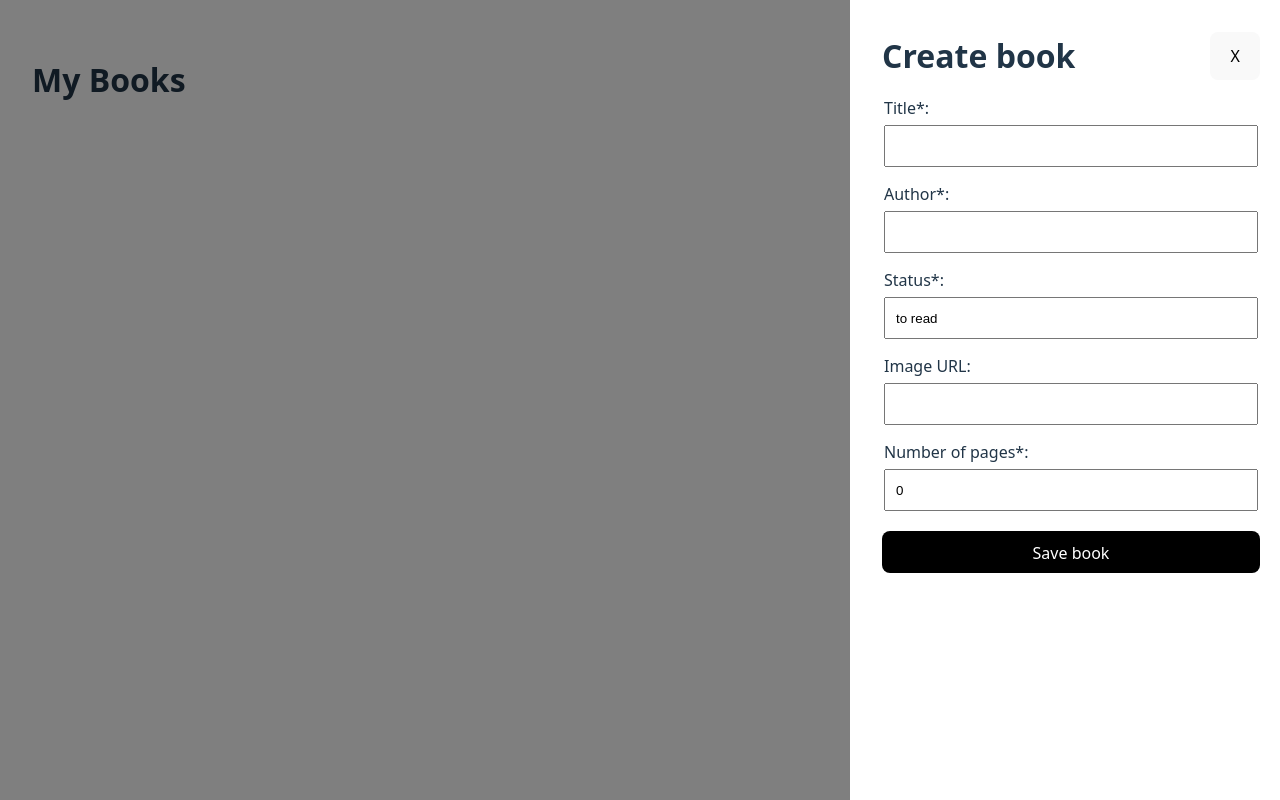
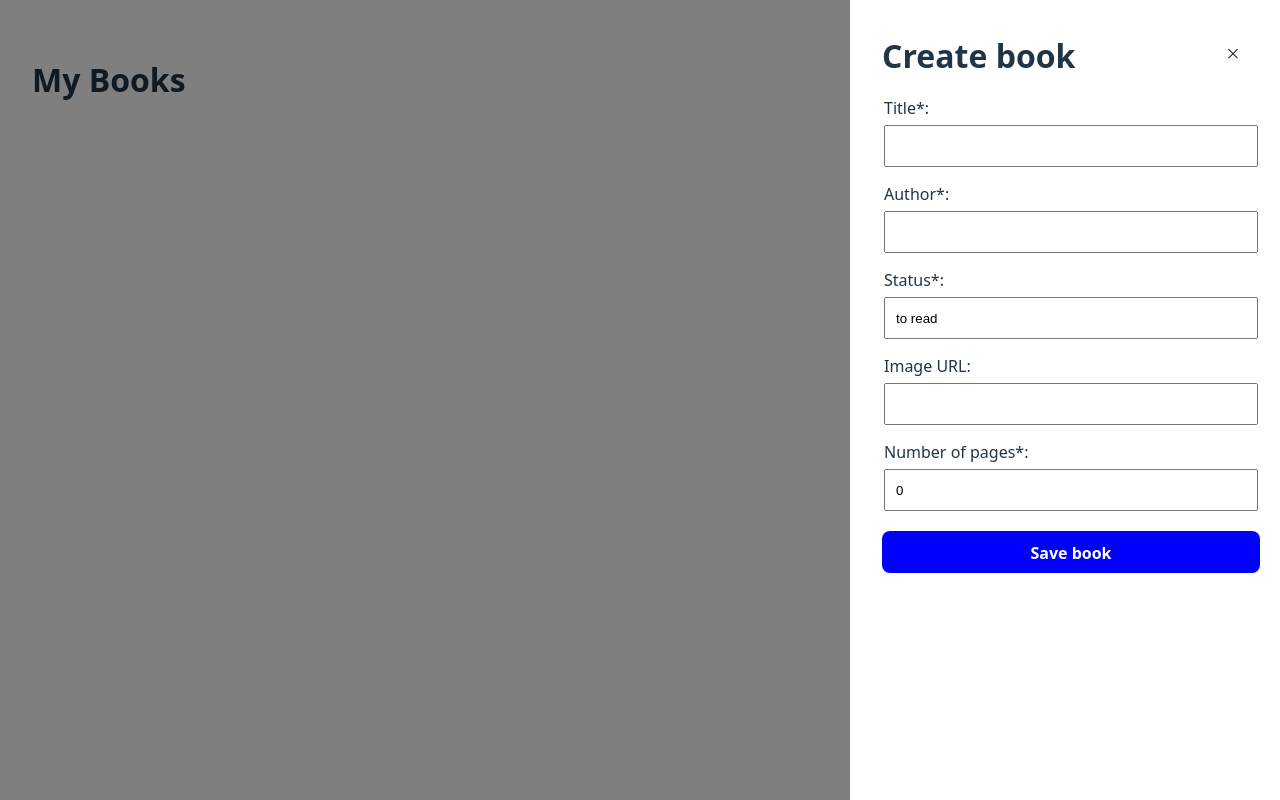
Before and after one commit to MichaelJSwain/book-tracker, a React (Vite) app: page / in a window 1280 px wide. Both pictures are taken after a click on the button "Add book". Built offline with nearby package versions, Linux system fonts and the light colour scheme.

Commit message:
create button component

```diff
--- a/src/components/BookCard/BookCard.tsx
+++ b/src/components/BookCard/BookCard.tsx
@@ -10,6 +10,7 @@ import { deleteBook, updateBook } from "../../utils/intro"
 import { UIDrawer } from "../UIDrawer/UIDrawer"
 import { BookForm } from "../BookForm/BookForm"
 import { createPortal } from "react-dom"
+import { Button } from "../Button/Button"
 
 const portalElem = document.getElementById('portal') as HTMLElement;
 
@@ -52,7 +53,7 @@ export const BookCard = ({ book, onDelete, onUpdate }: BookCardProps) => {
                     <StatusLabel status={book.status}></StatusLabel>
                     <ClickAwayListener onClickAway={() => setIsShowingTooltip(false)}>
                         <TooltipGroup>
-                            <button onClick={() => setIsShowingTooltip(!isShowingTooltip)}>...</button>
+                            <Button onClick={() => setIsShowingTooltip(!isShowingTooltip)} variant="ghost" type="button">...</Button>
                             {
                                 isShowingTooltip &&
                                 <Tooltip>
--- a/src/components/BookForm/BookForm.css
+++ b/src/components/BookForm/BookForm.css
@@ -18,11 +18,3 @@ input {
     padding: 10px;
     box-sizing: border-box
 }
-
-.form-button {
-    width: 100%;
-    background: black;
-    margin-top: 20px;
-    color: white;
-    height: 42px;
-}
--- a/src/components/BookForm/BookForm.tsx
+++ b/src/components/BookForm/BookForm.tsx
@@ -2,6 +2,7 @@ import { useState } from "react";
 import type { FormData, ResponseObject, Book, ReadingStatus } from "../../types";
 import { createBook, updateBook } from "../../utils/intro";
 import "./BookForm.css"
+import { Button } from "../Button/Button";
 
 type BookFormAction = "create" | "update"
 
@@ -88,7 +89,7 @@ export const BookForm = ({ action, submitFunc, initialValues = defaultValues, bo
                         <label htmlFor="number_of_pages">Number of pages*:</label>
                         <input type="text" id="number_of_pages" name="number_of_pages" onChange={handleChange} value={formData.number_of_pages}></input>
                     </fieldset>
-                    <button data-testId="save-book-button" type="submit" className="form-button">Save book</button>
+                    <Button variant="primary" type="submit" dataTestId="save-book-button" classList="form-button">Save book</Button>
                 </form>
     )
 }
--- /dev/null
+++ b/src/components/Button/Button.css
@@ -0,0 +1,26 @@
+.button-primary {
+    background: blue;
+    color: white;
+    font-weight: bold;
+}
+
+.button-ghost {
+    background: transparent;
+}
+
+.button-primary,
+.button-ghost:hover {
+    color: white;
+    font-weight: bold;
+}
+
+.button-ghost:hover {
+    background: lightgrey;
+}
+
+.form-button {
+    width: 100%;
+    margin-top: 20px;
+    color: white;
+    height: 42px;
+}
--- /dev/null
+++ b/src/components/Button/Button.tsx
@@ -0,0 +1,16 @@
+import "./Button.css"
+
+interface ButtonProps {
+    children: React.ReactNode,
+    onClick?: () => void,
+    variant: "primary" | "secondary" | "ghost",
+    type: "button" | "submit"
+    dataTestId?: string,
+    classList?: string
+}
+
+export const Button = ({ children, onClick, variant, type, dataTestId, classList }: ButtonProps) => {
+    return (
+        <button className={classList ? `button-${variant} ${classList}` : `button-${variant}`} type={type} onClick={onClick} data-testId={dataTestId}>{children}</button>
+    )
+}
--- a/src/components/UIDrawer/UIDrawer.tsx
+++ b/src/components/UIDrawer/UIDrawer.tsx
@@ -1,7 +1,7 @@
 import { forwardRef, useEffect, useImperativeHandle, useState } from "react"
 import type { UIDrawerProps, UIDrawerHandle } from "../../types";
 import "./UIDrawer.css"
-
+import { Button } from "../Button/Button";
 
 export const UIDrawer = forwardRef<UIDrawerHandle, UIDrawerProps>(
     ({ children, closeFunc, title }, ref) => {
@@ -29,7 +29,10 @@ export const UIDrawer = forwardRef<UIDrawerHandle, UIDrawerProps>(
                 <div className="ui-drawer-panel">
                     <div className="ui-drawer-header">
                         <h1>{title}</h1>
-                        <button onClick={handleClose}>X</button>
+                        <Button onClick={handleClose} variant="ghost" type="button">
+                            <svg width="0.7857142857142857em" height="1em" viewBox="0 0 11 14" fill="none" xmlns="http://www.w3.org/2000/svg" aria-hidden="true" focusable="false"><path d="M5.25 6.14844L8.85938 2.51172L9.48828 3.14062L5.85156 6.75L9.48828 10.3867L8.85938 11.0156L5.25 7.37891L1.61328 11.0156L0.984375 10.3867L4.62109 6.75L0.984375 3.14062L1.61328 2.51172L5.25 6.14844Z" fill="#1B1D1F"></path></svg>
+                        </Button>
+
                     </div>
                     <div className="ui-drawer-body">
                         {children}
--- a/src/pages/BooklistView.tsx
+++ b/src/pages/BooklistView.tsx
@@ -14,6 +14,7 @@ import { useLoading } from "../hooks/useLoading/useLoading.ts";
 import { SearchInput } from "../components/SearchInput/SearchInput.tsx";
 import { Toolbar } from "../components/Toolbar/Toolbar.tsx";
 import { SortControls } from "../components/SortControls/SortControls.tsx";
+import { Button } from "../components/Button/Button.tsx";
 
 const portalElem = document.getElementById('portal') as HTMLElement;
 
@@ -103,7 +104,7 @@ export const BookListView = () => {
                     <h1>My Books</h1>
                 </div>
                 <div>
-                    <button onClick={() => setIsShowingForm(true)}>Add book</button>
+                     <Button onClick={() => setIsShowingForm(true)} variant="primary" type="button">Add book</Button>
                 </div>
             </div>
 
@@ -116,7 +117,7 @@ export const BookListView = () => {
                         <SortControls>
                             <ClickAwayListener onClickAway={() => setIsShowingTooltip(false)}>
                                 <TooltipGroup>
-                                    <button onClick={() => setIsShowingTooltip(!isShowingTooltip)}>Sort by: {sortOption}</button>
+                                    <Button onClick={() => setIsShowingTooltip(!isShowingTooltip)} variant="ghost" type="button">Sort by: {sortOption}</Button>
                                     {
                                         isShowingTooltip &&
                                         <Tooltip>
@@ -128,7 +129,7 @@ export const BookListView = () => {
                                     }
                                 </TooltipGroup>
                             </ClickAwayListener>
-                            <button onClick={handleSortDirection}>{sortDirection}</button>
+                            <Button onClick={handleSortDirection} variant="ghost" type="button">{sortDirection}</Button>
                         </SortControls>
                     </Toolbar>
 
@@ -145,7 +146,14 @@ export const BookListView = () => {
             )
             }
 
-            {isShowingError && <div data-testId="error-message" className="error-message"><button onClick={() => setIsShowingError(false)}>X</button><div><p>Error!</p></div></div>}
+            {isShowingError &&
+                <div data-testId="error-message" className="error-message">
+                    <Button onClick={() => setIsShowingError(false)} variant="ghost" type="button">
+                        <svg width="0.7857142857142857em" height="1em" viewBox="0 0 11 14" fill="none" xmlns="http://www.w3.org/2000/svg" aria-hidden="true" focusable="false"><path d="M5.25 6.14844L8.85938 2.51172L9.48828 3.14062L5.85156 6.75L9.48828 10.3867L8.85938 11.0156L5.25 7.37891L1.61328 11.0156L0.984375 10.3867L4.62109 6.75L0.984375 3.14062L1.61328 2.51172L5.25 6.14844Z" fill="#1B1D1F"></path></svg>
+                    </Button>
+                    <div><p>Error!</p>
+                    </div>
+                </div>}
         </>
     )
 }
```
